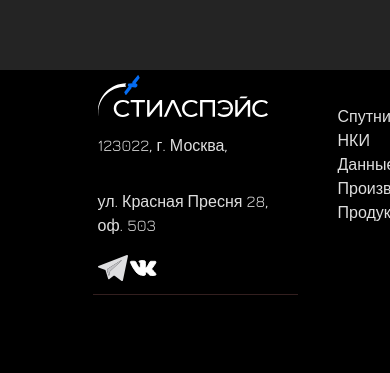
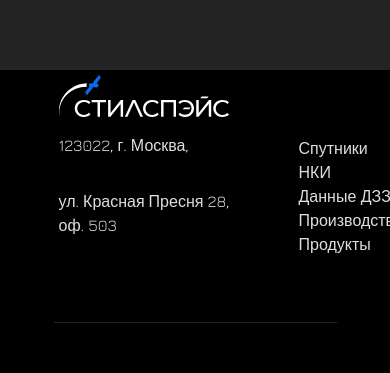
Before and after one commit to ElephantGenocide/hakaton, a React (Vite) app: page / in a window 390 px wide. Shown: the part 1666-2039 px from the top of the page. Built offline with nearby package versions, Linux system fonts and the light colour scheme; a web font is replaced by a local one.

Commit message:
footer001

```diff
--- a/src/components/Footer/Footer.jsx
+++ b/src/components/Footer/Footer.jsx
@@ -28,7 +28,7 @@ const Footer = () => {
           <a>Вакансии</a>
         </div>
         <div className="rightfooter">
-          <a>Контакты</a>
+          <p>Контакты</p>
           <a>8 800 222-87-18</a>
           <a>+7(903) 441-24-41</a>
           <a>info@stilspace.ru</a>
--- a/src/components/Footer/footer.css
+++ b/src/components/Footer/footer.css
@@ -48,9 +48,180 @@
     display: flex;
     flex-direction: column;
     justify-content: center;
+    width: 150px;
+}
+
+#rr{
+    margin-right: 810px;
+}
+
+@media screen and (max-width: 1440px){
+    #rr{
+        margin-right: 590px;
+    }
+}
+
+
+
+@media screen and (max-width: 1024px){
+
+    .leftfooter{
+        display: flex;
+        flex-direction: column;
+        justify-content: center;
+        width: 150px;
+
+    }
+
+    .centerfooter{
+        display: flex;
+        flex-direction: column;
+        justify-content: center;
+        width: 150px;
+    }
+
+    .rightfooter{
+        display: flex;
+        flex-direction: column;
+        justify-content: center;
+        width: 150px;
+    }
+
+    .seti img{
+
+        width: 30px;
+        margin-left: 30px;
+    }
+
+    .footer{
+        width: 1300px;
+        display: flex;
+        flex-direction: column;
+        align-items: center;
+        background-color: #000;
+    }
+
+
+    .footer-conteiner{
+        display: grid;
+        grid-template-columns: repeat(4,1fr);
+        grid-column: 90px;
+        border-bottom: 1px solid rgb(51, 31, 31);
+        padding: 10px;
+        width: 80vw;
+    }
+
+    #rr{
+        margin-right: 690px;
+    }
+}
+
+@media screen and (max-width: 768px){
+
+    .centerfooter,.rightfooter{
+        display: none;
+    }
+
+
+    .seti img{
+        margin-top: 45px;
+        width: 30px;
+        margin-left: 30px;
+    }
+
+    #rr{
+        margin-right: 490px;
+    }
+
+}
+
+@media screen and (max-width: 1280px){
+
+    .footer-conteiner{
+        display: grid;
+        grid-template-columns: repeat(4,1fr);
+        grid-column: 90px;
+        border-bottom: 1px solid rgb(51, 31, 31);
+        padding: 5px;
+        width: 60vw;
+    }
+
+    .footer{
+        width: 1300px;
+        display: flex;
+        flex-direction: column;
+        align-items: center;
+        background-color: #000;
+    }
+
+    .leftfooter{
+    display: flex;
+    flex-direction: column;
+    justify-content: center;
+    width: 100px;
+
+}
+
+.centerfooter{
+    display: flex;
+    flex-direction: column;
+    justify-content: center;
     width: 100px;
 }
 
-#rr{
-    margin-right: 620px;
+.rightfooter{
+    display: flex;
+    flex-direction: column;
+    justify-content: center;
+    width: 150px;
 }
+
+    #rr{
+        margin-right: 640px;
+    }
+}
+
+@media screen and (max-width: 853px){
+
+    .centerfooter,.rightfooter{
+        display: none;
+    }
+
+    .seti img{
+        margin-top: 85px;
+        width: ;
+    }
+
+    .footer{
+        width: 900px;
+        display: flex;
+        flex-direction: column;
+        align-items: center;
+        background-color: #000;
+    }
+
+    .footer-conteiner{
+        display: grid;
+        grid-template-columns: repeat(4,1fr);
+        grid-column: 90px;
+        border-bottom: 1px solid rgb(51, 31, 31);
+        padding: 5px;
+        width: 70vw;
+    }
+    .footerend{
+        margin-right: 40px;
+        display: flex;
+        flex-direction:column;
+        align-items: baseline;
+        width: 200px;
+    }
+
+    .leftfooter{
+        display: flex;
+        flex-direction: column;
+        justify-content: center;
+        width: 200px;
+
+    }
+
+}
```
